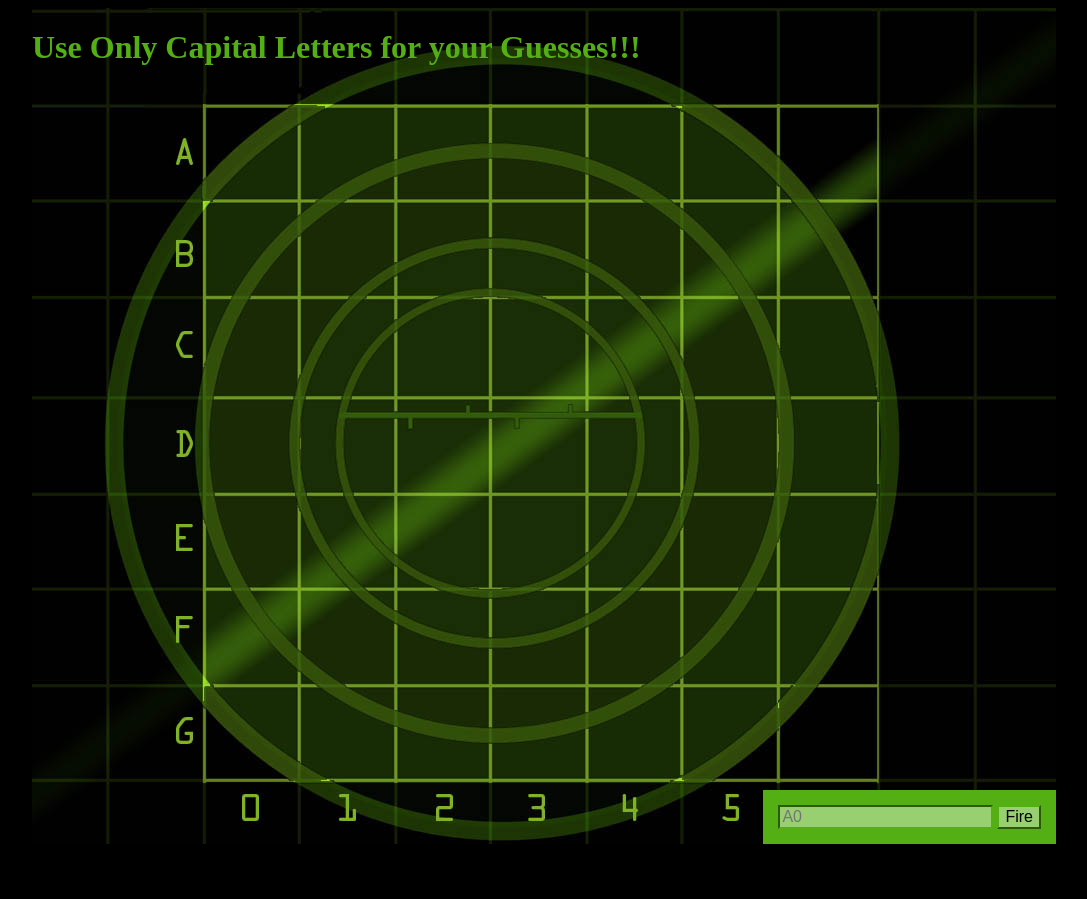
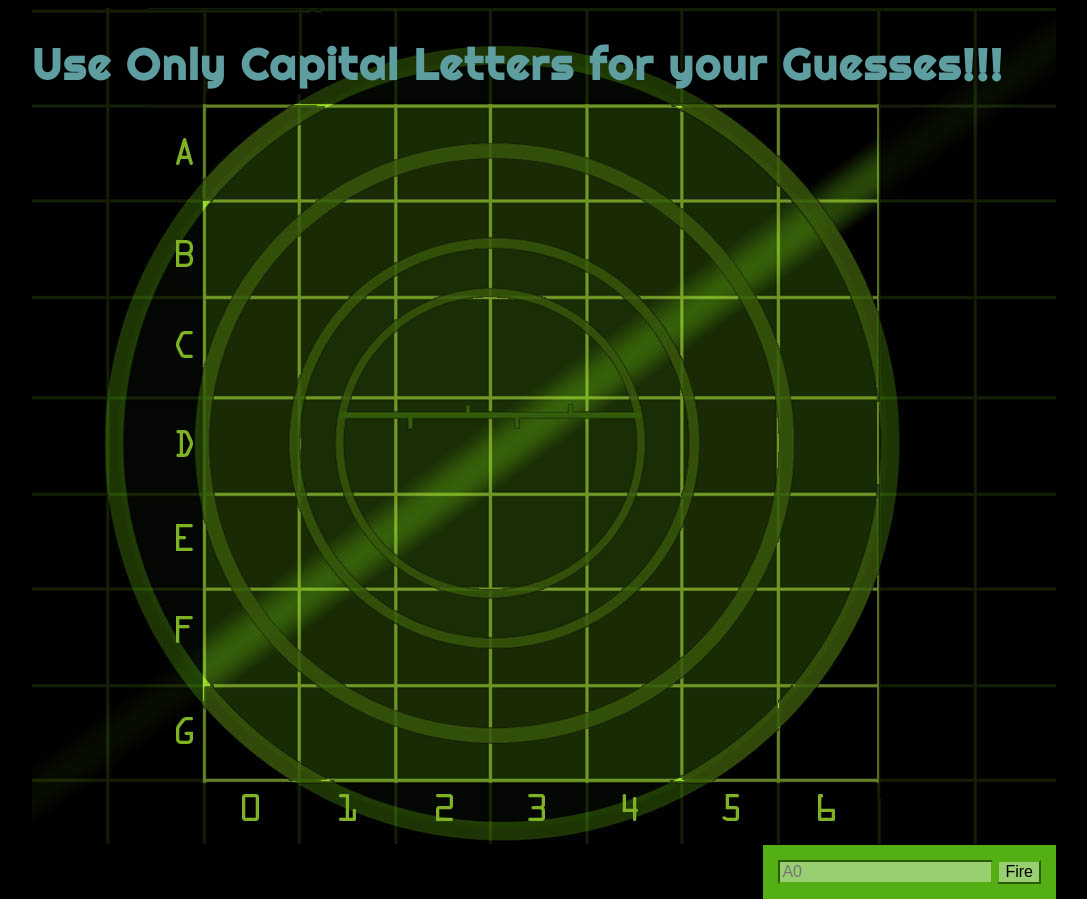
Before and after one commit to dell0049/battlesNode, a website: page public/index.html in a window 1280 px wide. Shown: the whole page, without its empty margins (96-1183 px from the left). Before the commit the page ends 852 px from the top, so only its background shows below. Drawn offline with Linux system fonts and the light colour scheme.

Commit message:
new changes to master thats in school_winter_2016 folder

```diff
--- a/app.js
+++ b/app.js
@@ -4,8 +4,8 @@ var app = express();
 
 app.use(express.static("./public"));
 
-app.listen(3000);
+app.listen(80);
 
-console.log("express app runnig on port 3000");
+console.log("express app running on port 80");
 
 module.exports = app;
--- a/package.json
+++ b/package.json
@@ -8,7 +8,7 @@
   },
   "repository": {
     "type": "git",
-    "url": "git+https://dell0049@github.com/dell0049/battleshipNode.git"
+    "url": "git+https://dell0049@github.com/dell0049/battlesNode.git"
   },
   "keywords": [
     "battle",
@@ -18,9 +18,9 @@
   "author": "aaron",
   "license": "ISC",
   "bugs": {
-    "url": "https://github.com/dell0049/battleshipNode/issues"
+    "url": "https://github.com/dell0049/battlesNode/issues"
   },
-  "homepage": "https://github.com/dell0049/battleshipNode#readme",
+  "homepage": "https://github.com/dell0049/battlesNode#readme",
   "dependencies": {
     "cors": "^2.7.1",
     "express": "^4.13.4"
--- a/public/index.html
+++ b/public/index.html
@@ -3,12 +3,13 @@
 <head>
 <meta charset="utf-8">
 <title>Battleship</title>
-<link rel="stylesheet" type="text/css" href="./styles/style.css">
-
+	<link rel="stylesheet" type="text/css" href="./styles/style.css">
+	<link href='https://fonts.googleapis.com/css?family=Orbitron:400,500,700,900' rel='stylesheet' type='text/css'>
+	<link href='https://fonts.googleapis.com/css?family=Righteous' rel='stylesheet' type='text/css'>
 </head>
 <body>
 	<div id="board">
-    	<div id="messageArea"><h1>Use Only Capital Letters for your Guesses!!!</h1></div>
+    	<div id="messageArea"><h1 class="plMess">Use Only Capital Letters for your Guesses!!!</h1></div>
         <table>
         	<tr>
                <td id="00"></td><td id="01"></td><td id="02"></td><td id="03"></td><td id="04"></td><td id="05"></td>
--- a/public/scripts/main.js
+++ b/public/scripts/main.js
@@ -42,7 +42,7 @@ window.onload = init;
 
 				}
 				view.displayMiss(guess);
-				view.displayMessage("You Missed Wah WAh!")
+				view.displayMessage("You Missed Wah Wah!")
 				return false;
 			},
 
@@ -72,7 +72,7 @@ window.onload = init;
 			var row, col;
 
 			if (direction === 1) {
-				// generate a startring loction for a horixpntal ship
+				// generate a startring loction for a horizontal ship
 				row = Math.floor(Math.random() * this.boardSize);
 				col = Math.floor(Math.random() * (this.boardSize - this.shipLength + 1));
 				}else{
@@ -131,7 +131,7 @@ window.onload = init;
 
 	};
 	//controller . we are defining our controller object with a value of 0
-	var controller ={
+	var controller = {
 		guesses: 0,
 
 
@@ -200,36 +200,36 @@ window.onload = init;
 			guessInput.value = "";
 
 			}
+//
+//	controller.processGuess("A0");
+//	controller.processGuess("A6");
+//	controller.processGuess("B6");
+//	controller.processGuess("C6");
+//	controller.processGuess("C4");
+//	controller.processGuess("D4");
+//	controller.processGuess("E4");
+//	controller.processGuess("B0");
+//	controller.processGuess("B1");
+//	controller.processGuess("B2");
+//
+//
+//	console.log(parseGuess("A0"));
+//	console.log(parseGuess("B6"));
+//	console.log(parseGuess("G3"));
+//	console.log(parseGuess("H0"));
+//	console.log(parseGuess("A7"));
 
-	/*controller.processGuess("A0");
-	controller.processGuess("A6");
-	controller.processGuess("B6");
-	controller.processGuess("C6");
-	controller.processGuess("C4");
-	controller.processGuess("D4");
-	controller.processGuess("E4");
-	controller.processGuess("B0");
-	controller.processGuess("B1");
-	controller.processGuess("B2");*/
-
-
-	/*console.log(parseGuess("A0"));
-	console.log(parseGuess("B6"));
-	console.log(parseGuess("G3"));
-	console.log(parseGuess("H0"));
-	console.log(parseGuess("A7"));	*/
-
-/*model.fire("53");
-model.fire("06");
-model.fire("16");
-model.fire("26");
-model.fire("34");
-model.fire("24");
-model.fire("44");
-model.fire("12");
-model.fire("11");
-model.fire("10");*/
-
+//model.fire("53");
+//model.fire("06");
+//model.fire("16");
+//model.fire("26");
+//model.fire("34");
+//model.fire("24");
+//model.fire("44");
+//model.fire("12");
+//model.fire("11");
+//model.fire("10");
+//
 
 	/*var ships = [{ locations: ["10", "20", "30"], hits: [" ", " ", " ", ] },
 				 { locations: ["32", "33", "34"], hits: [" ", " ", " ", ] },
--- a/public/styles/style.css
+++ b/public/styles/style.css
@@ -10,13 +10,23 @@ div#board {
 	margin: auto;
 	background:url(../board.jpg) no-repeat;
 	}
+
 div#messageArea {
 	position:absolute;
 	top: 0px;
 	left:0px;
 	color: rgb(83, 175, 19);
-
-	}
+	font-size: 3.5rem;
+	font-family: 'Orbitron', sans-serif;
+	font-weight: 900;
+	color: darkred;
+}
+.plMess{
+	font-size: 2.7rem;
+	font-family: 'Righteous', cursive;
+	letter-spacing: 2px;
+	color:cadetblue;
+}
 table {
 	position:  absolute;
 	left: 173px;
@@ -30,7 +40,7 @@ td{
 	}
 form {
 	position:absolute;
-	bottom: 0px;
+	bottom: -55px;
 	right: 0px;
 	padding: 15px;
 	background-color: rgb(83, 175, 19);
```
